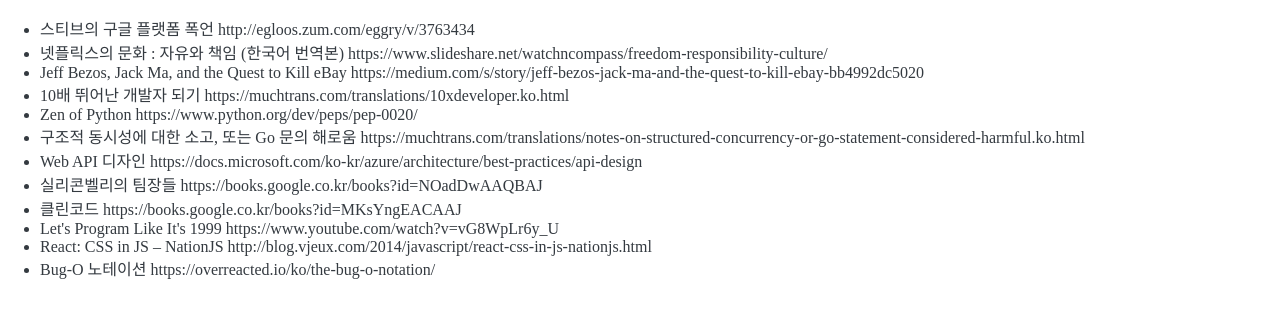
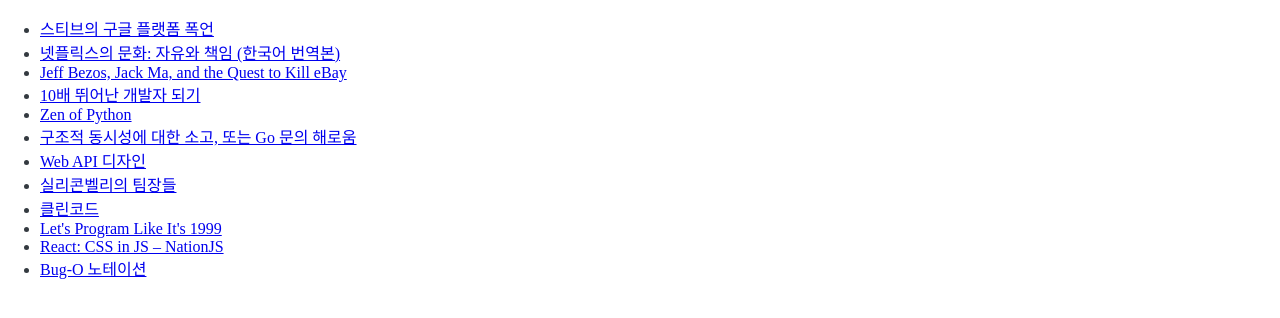
Before and after one commit to hahnlee/hanlee.io, a Gatsby site: page /good-to-read in a window 1280 px wide. Built offline with nearby package versions, Linux system fonts and the light colour scheme; Gatsby itself is replaced by a stand-in of ours; a web font is replaced by a local one.

Commit message:
Fix link

```diff
--- a/src/pages/good-to-read.tsx
+++ b/src/pages/good-to-read.tsx
@@ -7,63 +7,75 @@
     <Page>
       <ul>
         <li>
+          <a href="http://egloos.zum.com/eggry/v/3763434">
             스티브의 구글 플랫폼 폭언
-        http://egloos.zum.com/eggry/v/3763434
+          </a>
         </li>
 
         <li>
-        넷플릭스의 문화 : 자유와 책임 (한국어 번역본)
-        https://www.slideshare.net/watchncompass/freedom-responsibility-culture/
+          <a href="https://www.slideshare.net/watchncompass/freedom-responsibility-culture/">
+            넷플릭스의 문화: 자유와 책임 (한국어 번역본)
+          </a>
         </li>
 
         <li>
+          <a href="https://medium.com/s/story/jeff-bezos-jack-ma-and-the-quest-to-kill-ebay-bb4992dc5020">
             Jeff Bezos, Jack Ma, and the Quest to Kill eBay
-        https://medium.com/s/story/jeff-bezos-jack-ma-and-the-quest-to-kill-ebay-bb4992dc5020
+          </a>
         </li>
 
         <li>
+          <a href="https://muchtrans.com/translations/10xdeveloper.ko.html">
             10배 뛰어난 개발자 되기
-        https://muchtrans.com/translations/10xdeveloper.ko.html
+          </a>
         </li>
 
         <li>
+          <a href="https://www.python.org/dev/peps/pep-0020/">
             Zen of Python
-          https://www.python.org/dev/peps/pep-0020/
+          </a>
         </li>
 
         <li>
+          <a href="https://muchtrans.com/translations/notes-on-structured-concurrency-or-go-statement-considered-harmful.ko.html">
             구조적 동시성에 대한 소고, 또는 Go 문의 해로움
-        https://muchtrans.com/translations/notes-on-structured-concurrency-or-go-statement-considered-harmful.ko.html
+          </a>
         </li>
 
         <li>
+          <a href="https://docs.microsoft.com/ko-kr/azure/architecture/best-practices/api-design">
             Web API 디자인
-        https://docs.microsoft.com/ko-kr/azure/architecture/best-practices/api-design
+          </a>
         </li>
 
         <li>
+          <a href="https://books.google.co.kr/books?id=NOadDwAAQBAJ">
             실리콘벨리의 팀장들
-          https://books.google.co.kr/books?id=NOadDwAAQBAJ
+          </a>
         </li>
 
         <li>
+          <a href="https://books.google.co.kr/books?id=MKsYngEACAAJ">
             클린코드
-        https://books.google.co.kr/books?id=MKsYngEACAAJ
+          </a>
         </li>
 
         <li>
+          <a href="https://www.youtube.com/watch?v=vG8WpLr6y_U">
             Let's Program Like It's 1999
-        https://www.youtube.com/watch?v=vG8WpLr6y_U
+          </a>
         </li>
 
         <li>
+          <a href="http://blog.vjeux.com/2014/javascript/react-css-in-js-nationjs.html">
             React: CSS in JS – NationJS
-        http://blog.vjeux.com/2014/javascript/react-css-in-js-nationjs.html
+          </a>
         </li>
 
         <li>
+          <a href="https://overreacted.io/ko/the-bug-o-notation/">
             Bug-O 노테이션
-        https://overreacted.io/ko/the-bug-o-notation/
+          </a>
         </li>
       </ul>
     </Page>
```
Lines whose indentation alone changed are shown as unchanged.
